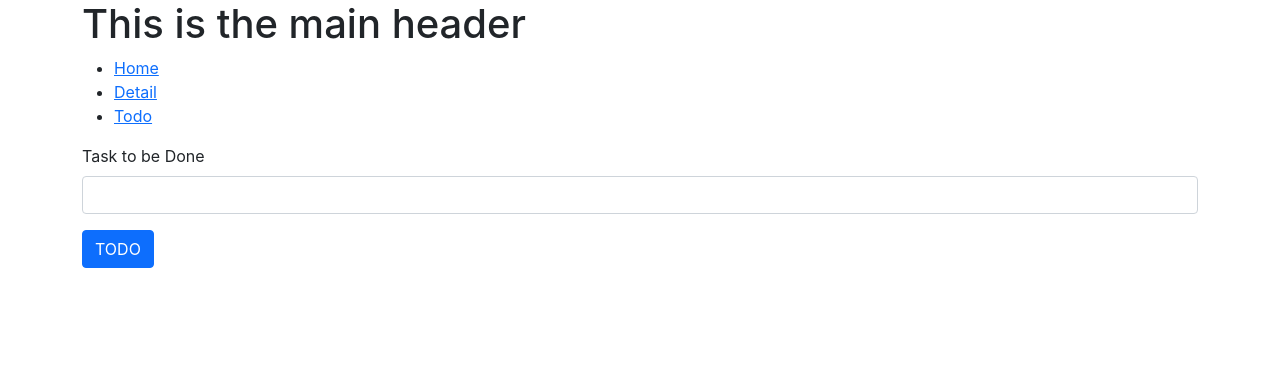
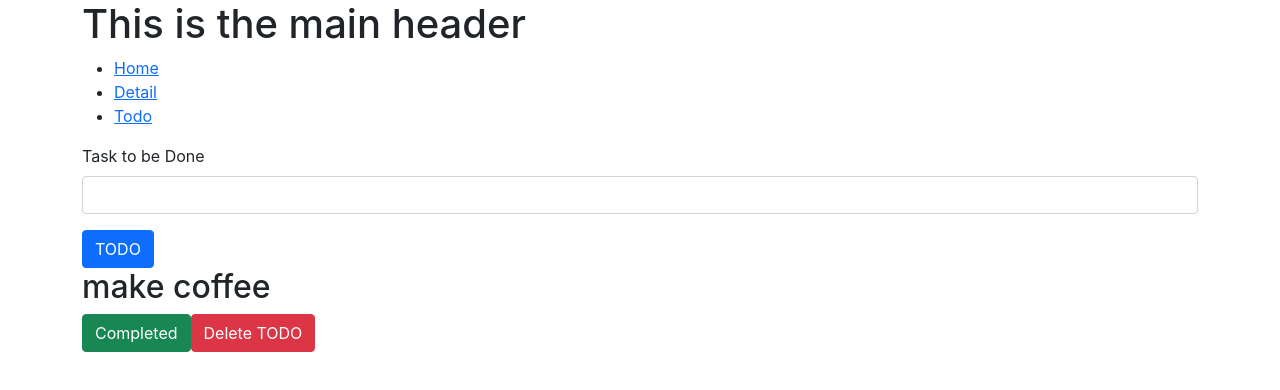
Before and after one commit to Mohammadkaif7865/contextApi, a React (Create React App) app: page /todo in a window 1280 px wide. Shown: the top 390 px of the page. Built offline with nearby package versions, Linux system fonts and the light colour scheme.

Commit message:
template is done

```diff
--- a/src/Components/Todo.jsx
+++ b/src/Components/Todo.jsx
@@ -1,17 +1,29 @@
-import React, { useContext } from 'react';
+import React, { useContext, useState } from 'react';
 import AppContext from '../Context/app-context';
 function Todo() {
+    const [todoText, setTodoText] = useState("");
     const { todos } = useContext(AppContext);
-    console.log(todos);
     return (
         <>
             <form>
                 <div className="mb-3">
                     <label htmlFor="exampleInputEmail1" className="form-label">Task to be Done</label>
-                    <input type='text' className="form-control" id="exampleInputEmail1" aria-describedby="emailHelp" />
+                    <input type='text' className="form-control" id="exampleInputEmail1" value={todoText} aria-describedby="emailHelp" onChange={(e) => setTodoText(e.target.value)} />
                 </div>
                 <button type="submit" className="btn btn-primary">TODO</button>
             </form>
+
+            {
+                todos.map((item, i) => {
+                    return <div className="todo" key={i}>
+                        <div className="todoTopic">
+                            <h2>{item.text}</h2>
+                        </div>
+                        <button className='btn btn-success'>Completed</button>
+                        <button className='btn btn-danger'>Delete TODO</button>
+                    </div>
+                })
+            }
         </>
     )
 }
--- a/src/Context/AppState.jsx
+++ b/src/Context/AppState.jsx
@@ -4,7 +4,7 @@ import reducerFunction from './todo-reducer';
 import { ADD_TODO, TOGGLE_TODO, DELETE_TODO } from './todo-action';
 function AppState(props) {
     const initialState = {
-        todos: [], // # {id: random_number , text: random_string , complete: booleans}
+        todos: [{ id: 43423, text: 'make coffee', complete: false }], // # {id: random_number , text: random_string , complete: booleans}
     }
     const [state, dispatch] = useReducer(reducerFunction, initialState);
     const [message1, setMessage1] = useState("Message1");
```
Also changed, not shown: src/Components/todo.css (added).
